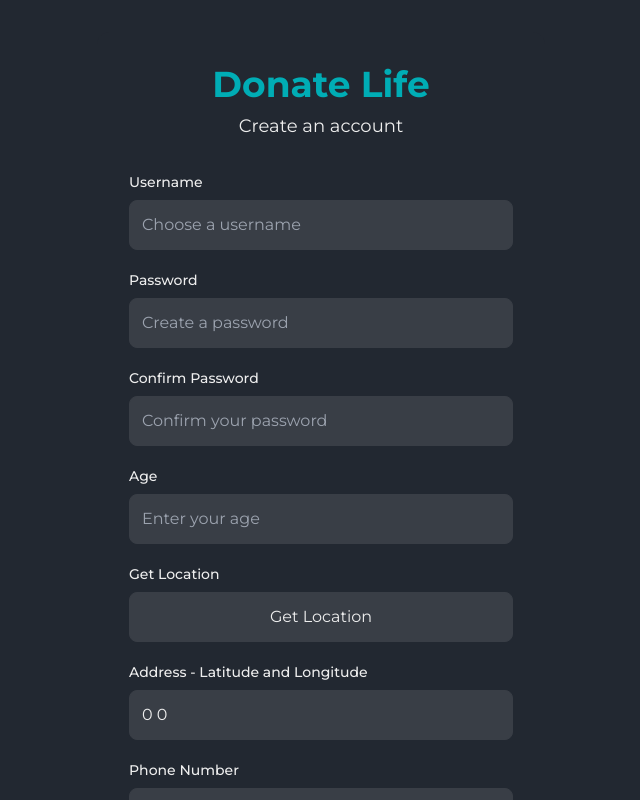
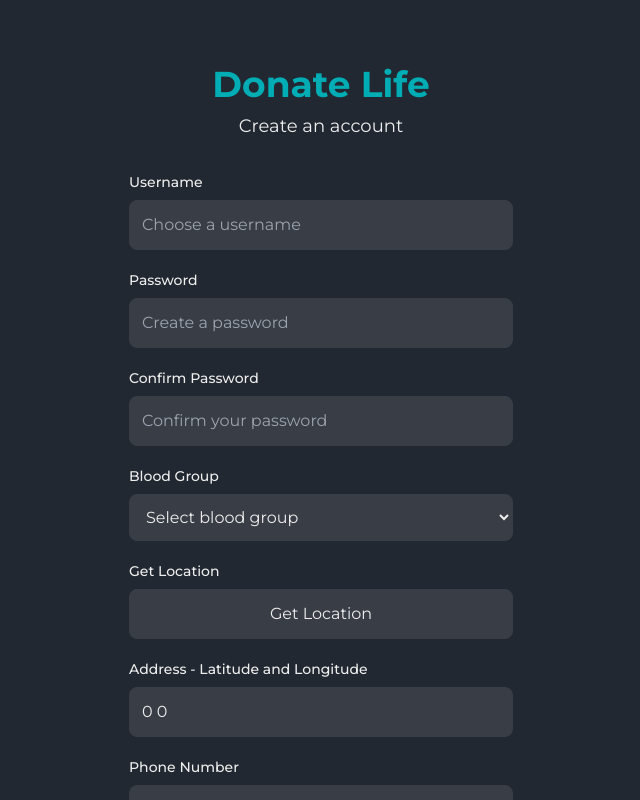
Before and after one commit to Baalavignesh/donatelife, a React (Vite) app: page /donorregister in a window 1280 px wide. Shown: the top 800 px of the page, without its empty margins (319-959 px from the left). Built offline with nearby package versions, Linux system fonts and the light colour scheme.

Commit message:
Changed the age attribute to blood group for donor users

```diff
--- a/src/pages/donor_register.tsx
+++ b/src/pages/donor_register.tsx
@@ -2,6 +2,8 @@ import { useState } from "react";
 import { useNavigate } from "react-router-dom";
 import { Fade } from "@mui/material";
 import { registerUser } from "../services/auth";
+
+const bloodGroups = ["A+", "A-", "B+", "B-", "AB+", "AB-", "O+", "O-"];
 
 const DonorRegister = () => {
   const navigate = useNavigate();
@@ -9,7 +11,7 @@ const DonorRegister = () => {
     username: "",
     password: "",
     confirmPassword: "",
-    age: "",
+    bloodGroup: "",
     phoneNumber: "",
     location: {
       lat: 0,
@@ -20,8 +22,7 @@ const DonorRegister = () => {
 
   const getAddress = async () => {
     if (navigator.geolocation) {
-      navigator.geolocation.getCurrentPosition(
-        (position) => {
+      navigator.geolocation.getCurrentPosition((position) => {
         setFormData((prev) => ({
           ...prev,
           location: {
@@ -29,13 +30,11 @@ const DonorRegister = () => {
             long: position.coords.longitude,
           },
         }));
-        },
-      );
+      });
     }
   };
 
-  const handleChange = (e: React.ChangeEvent<HTMLInputElement>) => {
-
+  const handleChange = (e: React.ChangeEvent<HTMLInputElement | HTMLSelectElement>) => {
     const { name, value } = e.target;
     setFormData((prev) => ({
       ...prev,
@@ -43,17 +42,14 @@ const DonorRegister = () => {
     }));
   };
 
-  const handleSubmit = async(e: React.FormEvent) => {
+  const handleSubmit = async (e: React.FormEvent) => {
+    e.preventDefault();
 
-    e.preventDefault();
-    console.log(formData);
-
-    // Simple validation
     if (
       !formData.username ||
       !formData.password ||
       !formData.confirmPassword ||
-      !formData.age ||
+      !formData.bloodGroup ||
       !formData.location.lat ||
       !formData.location.long ||
       !formData.phoneNumber
@@ -67,17 +63,9 @@ const DonorRegister = () => {
       return;
     }
 
-    if (parseInt(formData.age) < 18) {
-      setError("You must be at least 18 years old to register");
-      return;
-    }
-
     const response = await registerUser(formData);
     console.log(response);
-
-    // navigate("/");
   };
-
 
   return (
     <div className="bg-custom-black min-h-screen flex flex-col items-center justify-center py-8">
@@ -88,7 +76,9 @@ const DonorRegister = () => {
             <p className="text-lg text-custom-white mb-6">Create an account</p>
           </div>
 
-          {error && <div className="p-3 bg-danger/20 text-danger rounded-lg text-center mb-4">{error}</div>}
+          {error && (
+            <div className="p-3 bg-danger/20 text-danger rounded-lg text-center mb-4">{error}</div>
+          )}
 
           <form className="space-y-5" onSubmit={handleSubmit}>
             <div>
@@ -99,7 +89,6 @@ const DonorRegister = () => {
                 id="username"
                 name="username"
                 type="text"
-
                 className="w-full p-3 rounded-lg bg-secondary text-custom-white border border-secondary focus:ring-primary focus:border-primary focus:outline-none"
                 placeholder="Choose a username"
                 value={formData.username}
@@ -115,7 +104,6 @@ const DonorRegister = () => {
                 id="password"
                 name="password"
                 type="password"
-
                 className="w-full p-3 rounded-lg bg-secondary text-custom-white border border-secondary focus:ring-primary focus:border-primary focus:outline-none"
                 placeholder="Create a password"
                 value={formData.password}
@@ -131,7 +119,6 @@ const DonorRegister = () => {
                 id="confirmPassword"
                 name="confirmPassword"
                 type="password"
-
                 className="w-full p-3 rounded-lg bg-secondary text-custom-white border border-secondary focus:ring-primary focus:border-primary focus:outline-none"
                 placeholder="Confirm your password"
                 value={formData.confirmPassword}
@@ -140,34 +127,36 @@ const DonorRegister = () => {
             </div>
 
             <div>
-              <label htmlFor="age" className="block text-sm font-medium mb-2">
-                Age
+              <label htmlFor="bloodGroup" className="block text-sm font-medium mb-2">
+                Blood Group
               </label>
-              <input
-                id="age"
-                name="age"
-                type="number"
-
-                min="18"
+              <select
+                id="bloodGroup"
+                name="bloodGroup"
+                value={formData.bloodGroup}
+                onChange={handleChange}
                 className="w-full p-3 rounded-lg bg-secondary text-custom-white border border-secondary focus:ring-primary focus:border-primary focus:outline-none"
-                placeholder="Enter your age"
-                value={formData.age}
-                onChange={handleChange}
-              />
+              >
+                <option value="">Select blood group</option>
+                {bloodGroups.map((group) => (
+                  <option key={group} value={group}>
+                    {group}
+                  </option>
+                ))}
+              </select>
             </div>
 
             <div>
-              <label htmlFor="getLocation" className="block text-sm font-medium mb-2">
-                Get Location
-              </label>
+              <label className="block text-sm font-medium mb-2">Get Location</label>
               <button
                 type="button"
                 onClick={getAddress}
-                  className="w-full p-3 rounded-lg bg-secondary text-custom-white border border-secondary focus:ring-primary focus:border-primary focus:outline-none hover:bg-secondary/80 transition-colors duration-200 "
+                className="w-full p-3 rounded-lg bg-secondary text-custom-white border border-secondary hover:bg-secondary/80 transition-colors"
               >
                 Get Location
               </button>
             </div>
+
             <div>
               <label htmlFor="address" className="block text-sm font-medium mb-2">
                 Address - Latitude and Longitude
@@ -178,9 +167,7 @@ const DonorRegister = () => {
                 type="text"
                 disabled
                 className="w-full p-3 rounded-lg bg-secondary text-custom-white border border-secondary focus:ring-primary focus:border-primary focus:outline-none"
-                placeholder="Latitude and Longitude"
-                value={formData.location.lat + " " + formData.location.long}
-                // onChange={handleChange}
+                value={`${formData.location.lat} ${formData.location.long}`}
               />
             </div>
 
@@ -192,7 +179,6 @@ const DonorRegister = () => {
                 id="phoneNumber"
                 name="phoneNumber"
                 type="tel"
-
                 className="w-full p-3 rounded-lg bg-secondary text-custom-white border border-secondary focus:ring-primary focus:border-primary focus:outline-none"
                 placeholder="Enter your phone number"
                 value={formData.phoneNumber}
@@ -212,7 +198,7 @@ const DonorRegister = () => {
 
           <div className="text-center mt-6">
             <p>
-              Already have an account?{" "}
+              Already have an account?{' '}
               <button
                 className="text-primary hover:underline focus:outline-none"
                 onClick={() => navigate("/")}
```
Also changed, not shown: 1 other file (tests, documents, lock files or other folders). Lines whose indentation alone changed are shown as unchanged.
